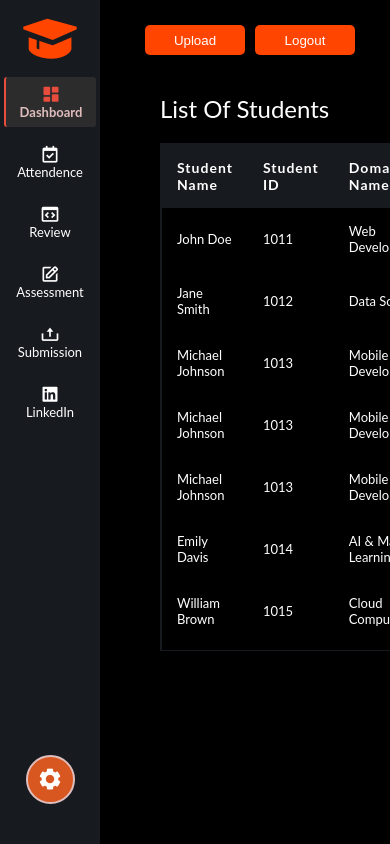
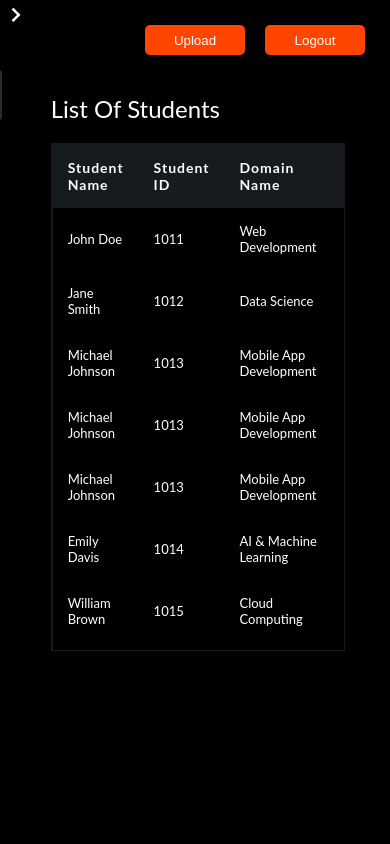
Before and after one commit to sanuanfan/Result-Management-System, a React (Vite) app in the folder frontend/: page /admin/home in a window 390 px wide. Built offline with nearby package versions, Linux system fonts and the light colour scheme; a web font is replaced by a local one.

Commit message:
sidebar responsive

```diff
--- a/frontend/src/Screens/Admin/AdminDashboard/AdminDashboard.css
+++ b/frontend/src/Screens/Admin/AdminDashboard/AdminDashboard.css
@@ -59,3 +59,8 @@
 .student-table tbody tr {
   background-color: #000;
 }
+@media only screen and (max-width:770px) {
+  .main-div {
+    left: 13%;
+  }
+}
--- a/frontend/src/Screens/Admin/NavBar.css
+++ b/frontend/src/Screens/Admin/NavBar.css
@@ -1,23 +1,38 @@
+/* General styles */
 .main-container {
   background-color: black;
   width: 100%;
   height: 100vh;
   font-family: 'Lato', sans-serif;
   font-size: 13px;
-
+  position: relative;
+  transition: margin-left 0.3s ease;
 }
 
+/* Sidebar */
 .side-bar {
-
   background-color: #171a1f;
   display: flex;
   flex-direction: column;
   align-items: center;
   width: 100px;
   height: 100vh;
-  position: absolute;
+  position: fixed;
+  left: 0;
+  top: 0;
+  transition: transform 0.3s ease;
 }
 
+/* Sidebar states */
+.side-bar.hidden {
+  transform: translateX(-100%);
+}
+
+.side-bar.visible {
+  transform: translateX(0);
+}
+
+/* Navbar items */
 .nav-content {
   position: relative;
   width: 90px;
@@ -32,41 +47,48 @@
   cursor: pointer;
 }
 
+.nav-content p {
+  font-size: 13px;
+  margin: 0;
+}
+
+.nav-content:hover p {
+  background-color: #2c2c2c;
+  font-weight: bold;
+  color: #e1bebe;
+}
+
+.nav-content:hover i {
+  color: #e74c3c;
+}
+
 .nav-content:hover {
   background-color: #2c2c2c;
   font-weight: bold;
   color: #e1bebe;
-  /* border-left: 2px solid #e74c3c; */
-
-}
-
-.nav-content p {
-  text-align: center;
-  padding: 0;
 }
 
 .nav-content i {
   font-size: 20px;
 }
 
-.nav-content:hover i {
-  color: orangered;
+.nav-content.active p {
+  color: #e1bebe;
+  font-weight: bold;
 }
 
-.nav-content a {
-  display: flex;
-  flex-direction: column;
-  text-align: center;
-  text-decoration: none;
-  color: white;
-
+.nav-content.active {
+  background-color: #2c2c2c;
+  color: #e1bebe;
+  border-left: 2px solid #e74c3c;
+  font-weight: bold;
 }
 
-.logo i {
-  font-size: 64px;
-  color: orangered;
+.nav-content.active i {
+  color: #e74c3c;
 }
 
+/* Logo */
 .logo {
   width: 55px;
   height: 55px;
@@ -76,12 +98,16 @@
   align-items: center;
 }
 
+.logo i {
+  font-size: 64px;
+  color: orangered;
+}
+
+/* Avatar */
 .avatar {
   position: absolute;
   bottom: 40px;
   background-color: rgb(216, 87, 32);
-  background-repeat: no-repeat;
-  background-position: center;
   width: 45px;
   height: 45px;
   border-radius: 50%;
@@ -91,12 +117,10 @@
   align-items: center;
   color: white;
   font-size: 25px;
-
-}
-.avatar:hover{
   cursor: pointer;
 }
 
+/* Bottom bar */
 .bottom-bar {
   width: 94%;
   height: 80px;
@@ -107,8 +131,6 @@
   justify-content: space-evenly;
   align-items: center;
 }
-
-
 
 .btm-content {
   display: inline-flex;
@@ -148,12 +170,7 @@
   color: #e1bebe;
 }
 
-@media only screen and (max-width:1032px) {
-  .btm-container {
-    display: none;
-  }
-}
-
+/* Upload button */
 .upload-btn {
   width: 100px;
   height: 30px;
@@ -170,48 +187,131 @@
 }
 
 .upload-btn:hover {
-  cursor: pointer;
+  background-color: darkorange;
 }
 
-.upload-btn input {
-  display: none;
-}
-
-.nav-content.active {
-  background-color: #2c2c2c;
-  color: #e1bebe;
-  border-left: 2px solid #e74c3c;
-  font-weight: bold;
-}
-
-.nav-content.active i {
-  color: #e74c3c;
-}
-
-.bottom-bar .btm-content.active {
-  border-bottom: 2px solid #e1bebe;
-  color: #e1bebe;
-}
-
-.bottom-bar .btm-content.active::after {
-  width: 0;
-}
-
-.logout-btn{
+/* Logout button */
+.logout-btn {
   width: 100px;
   height: 30px;
   background-color: orangered;
   color: white;
   position: absolute;
-  right: 35px;
+  right: 25px;
   top: 25px;
   display: flex;
   justify-content: center;
   align-items: center;
   border-radius: 5px;
   border: none;
+}
+
+.logout-btn:hover {
+  background-color: darkorange;
+}
+
+/* Toggle arrow */
+.toggle-arrow {
+  position: fixed;
+  top: 20px;
+  left: 10px;
+  width: 30px;
+  height: 30px;
+  /* background-color: orangered; */
+  color: white;
+  border-radius: 50%;
+  display: flex;
+  justify-content: center;
+  align-items: center;
+  cursor: pointer;
+  z-index: 1000;
+  transition: opacity 0.3s ease;
+}
+
+.toggle-arrow.hidden {
+  opacity: 0;
+  visibility: hidden;
+  display: block;
 
 }
-.logout-btn:hover {
-  cursor: pointer;
+
+.toggle-arrow.visible {
+  opacity: 1;
+  visibility: visible;
 }
+
+.toggle-arrow i {
+  font-size: 30px;
+  color: white;
+}
+
+/* Responsive styles */
+@media (max-width: 770px) {
+  .side-bar.hidden {
+    display: inline;
+
+  }
+
+  .toggle-arrow.visible {
+    display: block;
+    transform: rotate(180deg);
+    position: fixed;
+    left: 5%;
+
+  }
+
+  .toggle-arrow {
+    width: 30px;
+    position: fixed;
+    top: 0px;
+    left: 0;
+
+  }
+
+  .main-container {
+    margin-left: 0;
+  }
+  .side-bar{
+    width: 10%;
+    display: inline;
+  }
+  .side-bar p{
+    display: none;
+  }
+  .nav-content{
+    width: 100%;
+  }
+  .logo i{
+    font-size: 35px;
+  }
+  .logo{
+    width: unset;
+  }
+  .side-bar.visible {
+    transform: translateX(0);
+}
+
+.avatar{
+  width: 30px;
+  height: 30px;
+}
+.nav-content{
+  margin-top: 3px;
+}
+
+}
+
+@media (min-width: 771px) {
+  .side-bar {
+    display: flex;
+  }
+
+  .toggle-arrow {
+    display: none;
+  }
+}
+
+@media only screen and (max-width:1032px) {
+  .btm-content{display: none;}
+
+}
--- a/frontend/src/Screens/Admin/Navbar.jsx
+++ b/frontend/src/Screens/Admin/Navbar.jsx
@@ -1,43 +1,47 @@
-import React, { useRef,useState} from 'react'
-import './NavBar.css'
-import { useNavigate } from 'react-router-dom'
+import React, { useRef, useState, useEffect } from 'react';
+import './NavBar.css';
+import { useNavigate } from 'react-router-dom';
 import ProfileForm from './ProfileForm';
-
-
-
 
 function NavBar({ children, activeSection }) {
     const [isModalOpen, setIsModalOpen] = useState(false);
+    const [isSidebarVisible, setIsSidebarVisible] = useState(window.innerWidth > 770);
 
+    const navigate = useNavigate();
+    const fileInputRef = useRef(null);
 
-    const navigate = useNavigate()
-    const fileInputRef = useRef(null)
     const handleOnClick = () => {
         fileInputRef.current.click();
-        console.log('div clicked')
-    }
+        console.log('div clicked');
+    };
+
     const gotoHome = () => {
         navigate('/admin/home');
-    }
+    };
 
     const gotoAttendance = () => {
-        navigate('/admin/attendance')
-    }
+        navigate('/admin/attendance');
+    };
+
     const gotoReview = () => {
-        navigate('/admin/review')
-    }
+        navigate('/admin/review');
+    };
+
     const gotoAssessment = () => {
-        navigate('/admin/assessment')
-    }
+        navigate('/admin/assessment');
+    };
+
     const gotoSubmission = () => {
-        navigate('/admin/submission')
-    }
+        navigate('/admin/submission');
+    };
+
     const gotoLinkedIn = () => {
-        navigate('/admin/linkedin')
-    }
-    const logOut = () =>{
-        navigate('/')
-    }
+        navigate('/admin/linkedin');
+    };
+
+    const logOut = () => {
+        navigate('/');
+    };
 
     const handleOpenModal = () => {
         setIsModalOpen(true);
@@ -47,40 +51,85 @@ function NavBar({ children, activeSection }) {
         setIsModalOpen(false);
     };
 
+    const handleToggleSidebar = () => {
+        setIsSidebarVisible(!isSidebarVisible);
+    };
+
+    useEffect(() => {
+        const handleResize = () => {
+            if (window.innerWidth > 770) {
+                setIsSidebarVisible(true);
+            } else if (window.innerWidth <= 770) {
+                setIsSidebarVisible(false);
+            }
+        };
+
+        window.addEventListener('resize', handleResize);
+        return () => window.removeEventListener('resize', handleResize);
+    }, []);
+
     return (
         <div>
             <div className='main-container'>
                 <button className="upload-btn" onClick={handleOnClick}>
                     <input type="file" style={{ display: 'none' }} ref={fileInputRef} />
-                    Upload</button>
+                    Upload
+                </button>
                 <button className='logout-btn' onClick={logOut}>Logout</button>
-            <div className='side-bar'>
-
-                    <div className='logo' ><i className='bx bxs-graduation' ></i></div>
-                    <div className={`nav-content ${activeSection === 'dashboard' ? 'active' : ''}`} onClick={gotoHome} ><i className='bx bxs-dashboard'></i>Dashboard</div>
-                    <div className={`nav-content ${activeSection === 'attendance' ? 'active' : ''}`} onClick={gotoAttendance}> <i className='bx bx-calendar-check'></i>Attendence</div>
-                    <div className={`nav-content ${activeSection === 'review' ? 'active' : ''}`} onClick={gotoReview}> <i className='bx bx-code-block'></i>Review</div>
-                    <div className={`nav-content ${activeSection === 'assessment' ? 'active' : ''}`} onClick={gotoAssessment}><i className='bx bx-edit' ></i>Assessment</div>
-                    <div className={`nav-content ${activeSection === 'submission' ? 'active' : ''}`} onClick={gotoSubmission}><i className='bx bx-upload' ></i>Submission</div>
-                    <div className={`nav-content ${activeSection === 'linkedin' ? 'active' : ''}`} onClick={gotoLinkedIn}><i className='bx bxl-linkedin-square' ></i>LinkedIn</div>
-                    <div className='avatar' onClick={handleOpenModal}><i className='bx bxs-cog' ></i></div>
-                    <ProfileForm isOpen={isModalOpen} onClose={handleCloseModal}/>
+                <div className={`side-bar ${isSidebarVisible ? 'visible' : 'hidden'}`}>
+                    <div className='logo'><i className='bx bxs-graduation'></i></div>
+                    <div className={`nav-content ${activeSection === 'dashboard' ? 'active' : ''}`} onClick={gotoHome}>
+                        <i className='bx bxs-dashboard'></i> <p>Dashboard</p>
+                    </div>
+                    <div className={`nav-content ${activeSection === 'attendance' ? 'active' : ''}`} onClick={gotoAttendance}>
+                        <i className='bx bx-calendar-check'></i> <p>Attendance</p>
+                    </div>
+                    <div className={`nav-content ${activeSection === 'review' ? 'active' : ''}`} onClick={gotoReview}>
+                        <i className='bx bx-code-block'></i>  <p>Review</p>
+                    </div>
+                    <div className={`nav-content ${activeSection === 'assessment' ? 'active' : ''}`} onClick={gotoAssessment}>
+                        <i className='bx bx-edit'></i> <p>Assessment</p>
+                    </div>
+                    <div className={`nav-content ${activeSection === 'submission' ? 'active' : ''}`} onClick={gotoSubmission}>
+                        <i className='bx bx-upload'></i> <p>Submission</p>
+                    </div>
+                    <div className={`nav-content ${activeSection === 'linkedin' ? 'active' : ''}`} onClick={gotoLinkedIn}>
+                        <i className='bx bxl-linkedin-square'></i> <p>LinkedIn</p>
+                    </div>
+                    <div className='avatar' onClick={handleOpenModal}>
+                        <i className='bx bxs-cog'></i>
+                    </div>
+                    <ProfileForm isOpen={isModalOpen} onClose={handleCloseModal} />
                 </div>
                 {children}
                 <div className='btm-container'>
                     <div className='bottom-bar'>
-                        <div className={`btm-content ${activeSection === 'attendance' ? 'active' : ''}`} onClick={gotoAttendance}><i className='bx bx-calendar-check'></i>Attendence Marks</div>
-                        <div className={`btm-content ${activeSection === 'review' ? 'active' : ''}`} onClick={gotoReview}><i className='bx bx-code-block'></i>Project Review Marks</div>
-                        <div className={`btm-content ${activeSection === 'assessment' ? 'active' : ''}`} onClick={gotoAssessment}><i className='bx bx-edit' ></i>Assessment Marks</div>
-                        <div className={`btm-content ${activeSection === 'submission' ? 'active' : ''}`} onClick={gotoSubmission}><i className='bx bx-upload' ></i>Project Submission Marks</div>
-                        <div className={`btm-content ${activeSection === 'linkedin' ? 'active' : ''}`} onClick={gotoLinkedIn}><i className='bx bxl-linkedin-square' ></i>LinkedIn Post Marks</div>
+                        <div className={`btm-content ${activeSection === 'attendance' ? 'active' : ''}`} onClick={gotoAttendance}>
+                            <i className='bx bx-calendar-check'></i> Attendance Marks
+                        </div>
+                        <div className={`btm-content ${activeSection === 'review' ? 'active' : ''}`} onClick={gotoReview}>
+                            <i className='bx bx-code-block'></i> Project Review Marks
+                        </div>
+                        <div className={`btm-content ${activeSection === 'assessment' ? 'active' : ''}`} onClick={gotoAssessment}>
+                            <i className='bx bx-edit'></i> Assessment Marks
+                        </div>
+                        <div className={`btm-content ${activeSection === 'submission' ? 'active' : ''}`} onClick={gotoSubmission}>
+                            <i className='bx bx-upload'></i> Project Submission Marks
+                        </div>
+                        <div className={`btm-content ${activeSection === 'linkedin' ? 'active' : ''}`} onClick={gotoLinkedIn}>
+                            <i className='bx bxl-linkedin-square'></i> LinkedIn Post Marks
                         </div>
                     </div>
+                </div>
+                <div
+                    className={`toggle-arrow ${!isSidebarVisible ? '' : 'visible'}`}
+                    onClick={handleToggleSidebar}
+                >
+                    <i className='bx bx-chevron-right'></i>
+                </div>
+            </div>
+        </div>
+    );
+}
 
-            </div>
-
-        </div>
-    )
-
-}
-export default NavBar
+export default NavBar;
```
Also changed, not shown: frontend/src/Screens/Admin/ProfileForm.css (+2 -5 lines), frontend/src/Screens/Admin/Project/EditReview.jsx (added, +65 -0 lines), frontend/src/Screens/Admin/Project/EditReviewForm.css (added, +77 -0 lines), frontend/src/Screens/Admin/Project/Review.css (+11 -9 lines), frontend/src/Screens/Admin/Project/Review.jsx (+22 -42 lines). Lines whose indentation alone changed are shown as unchanged.
